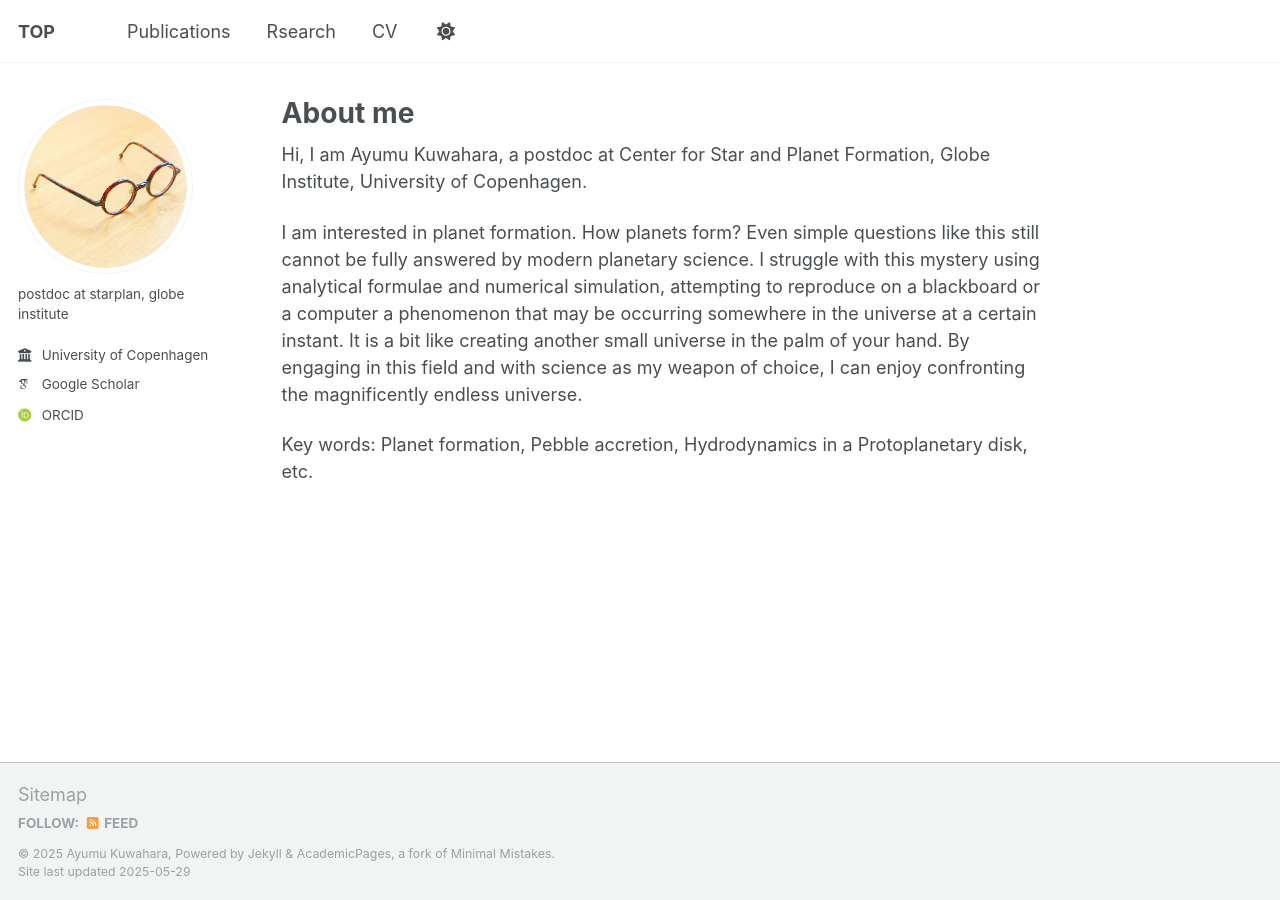
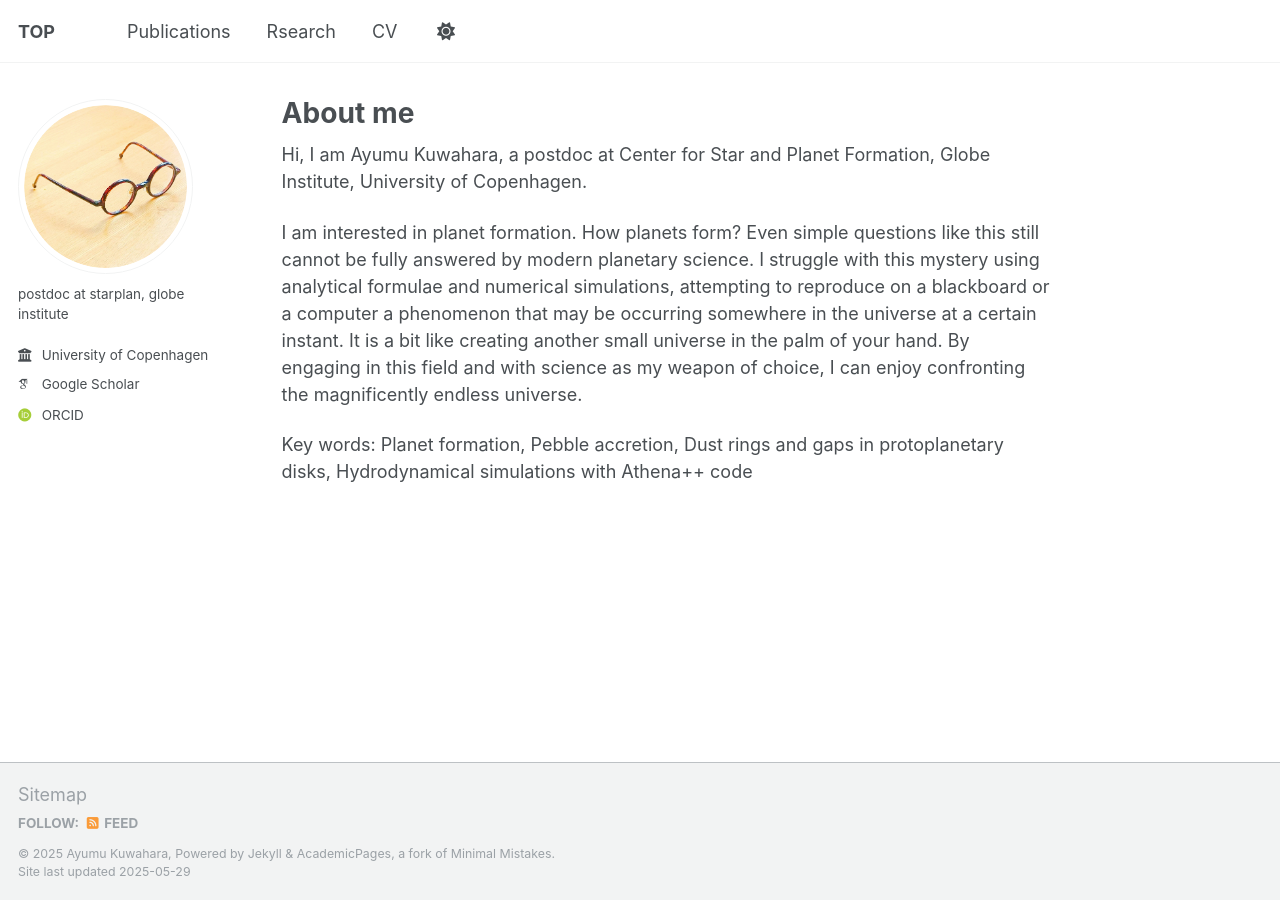
Before and after one commit to AyumuKuwahara/ayumukuwahara.github.io, a Jekyll site: the page built from _pages/about.md, in a window 1280 px wide. Built offline with Jekyll 4.4.1, drawn with Linux system fonts in a browser that asks for light colours; some web fonts are replaced.

Commit message:
Update about.md

```diff
--- a/_pages/about.md
+++ b/_pages/about.md
@@ -8,6 +8,6 @@ redirect_from:
 ---
 Hi, I am Ayumu Kuwahara, a postdoc at Center for Star and Planet Formation, Globe Institute, University of Copenhagen.
 
-I am interested in planet formation. How planets form?  Even simple questions like this still cannot be fully answered by modern planetary science. I struggle with this mystery using analytical formulae and numerical simulation, attempting to reproduce on a blackboard or a computer a phenomenon that may be occurring somewhere in the universe at a certain instant. It is a bit like creating another small universe in the palm of your hand. By engaging in this field and with science as my weapon of choice, I can enjoy confronting the magnificently endless universe.
+I am interested in planet formation. How planets form?  Even simple questions like this still cannot be fully answered by modern planetary science. I struggle with this mystery using analytical formulae and numerical simulations, attempting to reproduce on a blackboard or a computer a phenomenon that may be occurring somewhere in the universe at a certain instant. It is a bit like creating another small universe in the palm of your hand. By engaging in this field and with science as my weapon of choice, I can enjoy confronting the magnificently endless universe.
 
-Key words: Planet formation, Pebble accretion, Hydrodynamics in a Protoplanetary disk, etc.
+Key words: Planet formation, Pebble accretion, Dust rings and gaps in protoplanetary disks, Hydrodynamical simulations with Athena++ code
```
